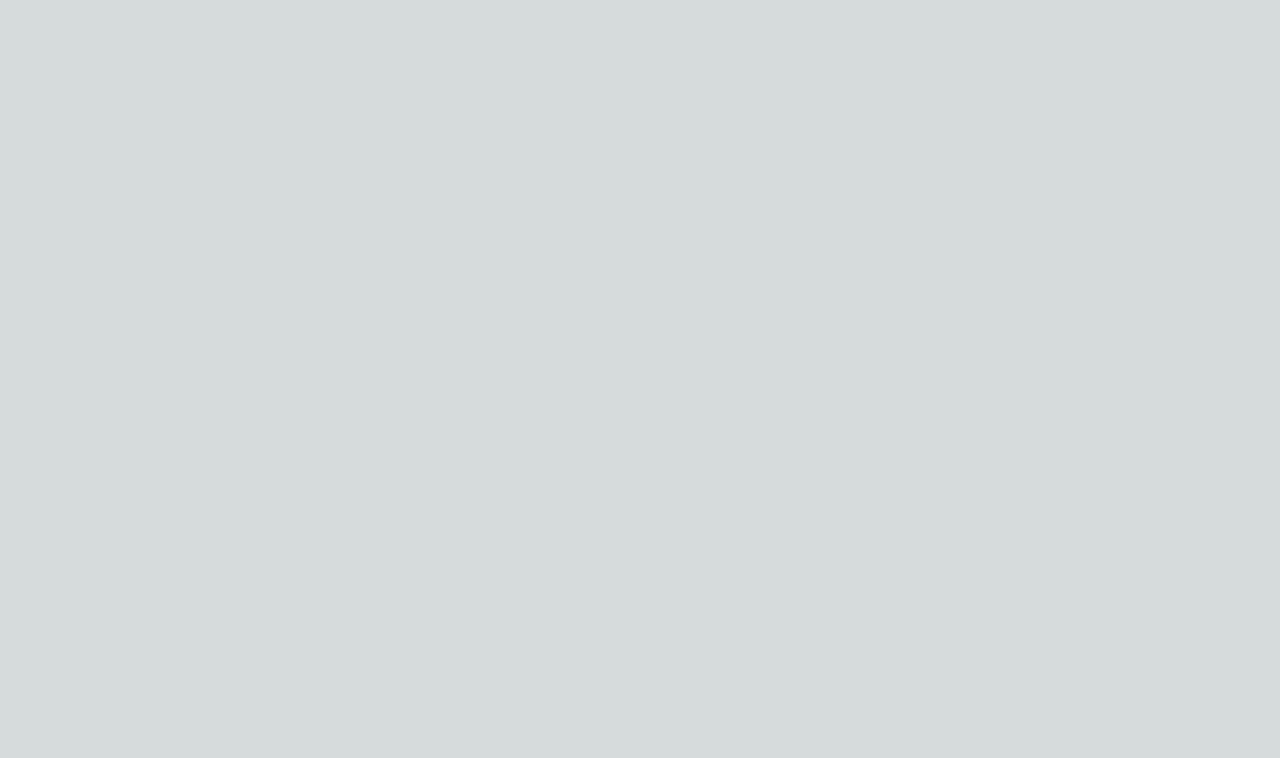
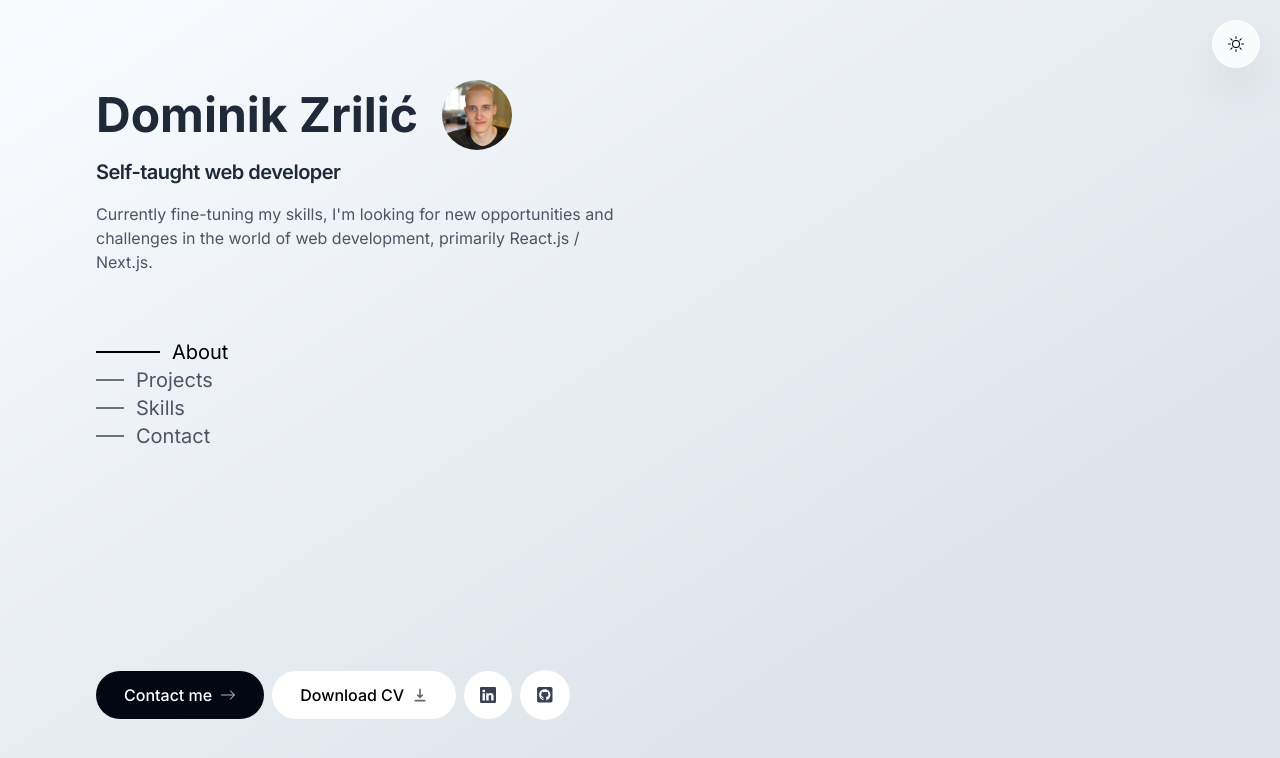
Before and after one commit to PapaZrix/portfolio, a Next.js app: page / in a window 1280 px wide. Shown: the top 758 px of the page. Built offline with nearby package versions, Linux system fonts and the light colour scheme.

Commit message:
Set up layout and header component

```diff
--- a/app/globals.css
+++ b/app/globals.css
@@ -2,32 +2,26 @@
 @tailwind components;
 @tailwind utilities;
 
-:root {
-  --foreground-rgb: 0, 0, 0;
-  --background-start-rgb: 214, 219, 220;
-  --background-end-rgb: 255, 255, 255;
+*,
+*::after,
+*::before {
+  box-sizing: border-box;
 }
 
-@media (prefers-color-scheme: dark) {
-  :root {
-    --foreground-rgb: 255, 255, 255;
-    --background-start-rgb: 0, 0, 0;
-    --background-end-rgb: 0, 0, 0;
-  }
-}
-
-body {
-  color: rgb(var(--foreground-rgb));
-  background: linear-gradient(
-      to bottom,
-      transparent,
-      rgb(var(--background-end-rgb))
-    )
-    rgb(var(--background-start-rgb));
+html {
+  font-family: ui-sans-serif, system-ui, -apple-system, BlinkMacSystemFont, 'Segoe UI', Roboto,
+    'Helvetica Neue', Arial, 'Noto Sans', sans-serif, 'Apple Color Emoji', 'Segoe UI Emoji',
+    'Segoe UI Symbol', 'Noto Color Emoji';
 }
 
 @layer utilities {
-  .text-balance {
-    text-wrap: balance;
+  .bg-main {
+    background-color: #4d4855 !important;
+    background-image: linear-gradient(-10deg, #4d4855 0%, #000000 74%) !important;
+  }
+
+  .bg-light {
+    background-color: #f9fcff;
+    background-image: linear-gradient(147deg, #f9fcff 0%, #dee4ea 74%);
   }
 }
--- a/app/layout.tsx
+++ b/app/layout.tsx
@@ -1,6 +1,10 @@
 import type { Metadata } from 'next';
 import { Inter } from 'next/font/google';
 import './globals.css';
+import Header from '@/components/Header';
+import ThemeContextProvider from '@/context/theme-context';
+import ThemeSwitch from '@/components/Theme';
+import ActiveSectionContextProvider from '@/context/section-context';
 
 const inter = Inter({ subsets: ['latin'] });
 
@@ -16,7 +20,17 @@ export default function RootLayout({
 }>) {
   return (
     <html lang='en'>
-      <body className={inter.className}>{children}</body>
+      <body className={`${inter.className} bg-light dark:bg-main`}>
+        <ThemeContextProvider>
+          <ActiveSectionContextProvider>
+            <div className='relative min-h-screen w-full lg:max-w-screen-2xl mx-auto lg:px-24 lg:flex flex-col sm:flex-row lg:justify-between lg:gap-8'>
+              <Header />
+              <main>{children}</main>
+              <ThemeSwitch />
+            </div>
+          </ActiveSectionContextProvider>
+        </ThemeContextProvider>
+      </body>
     </html>
   );
 }
--- /dev/null
+++ b/components/Header.tsx
@@ -0,0 +1,94 @@
+'use client';
+
+import { useActiveSectionContext } from '@/context/section-context';
+import { links } from '@/lib/data';
+import clsx from 'clsx';
+import Image from 'next/image';
+import Link from 'next/link';
+import { BsArrowRight, BsLinkedin } from 'react-icons/bs';
+import { FaGithubSquare } from 'react-icons/fa';
+import { HiDownload } from 'react-icons/hi';
+
+export default function Header() {
+  const { activeSection, setActiveSection, setTimeOfLastClick } = useActiveSectionContext();
+  console.log(activeSection);
+  return (
+    <header className='p-4 sm:p-0 w-full min-h-screen lg:sticky lg:top-0 lg:flex lg:flex-col lg:max-h-screen lg:w-1/2 lg:justify-between lg:py-20'>
+      <div>
+        <div className='flex items-center gap-3 sm:gap-6'>
+          <h1 className='text-4xl sm:text-5xl text-gray-800 dark:text-slate-200 font-bold'>
+            Dominik Zrilić
+          </h1>
+          <Image src='/zrix.jpg' alt='my photo' width={70} height={70} className='rounded-full' />
+        </div>
+        <h2 className='text-gray-800 dark:text-slate-200 mt-2 mb-4 text-lg tracking-tight sm:text-xl font-semibold'>
+          Self-taught web developer
+        </h2>
+        <p className='text-gray-600 dark:text-slate-400 max-w-xl'>
+          Currently fine-tuning my skills, I&apos;m looking for new opportunities and challenges in
+          the world of web development, primarily React.js / Next.js.
+        </p>
+        <ul id='nav' className='hidden sm:block mt-16 text-xl'>
+          {links.map((link) => (
+            <li key={link.hash}>
+              <Link
+                href={link.hash}
+                className='w-36 flex gap-3 items-center cursor-pointer group'
+                onClick={() => {
+                  setActiveSection(link.name);
+                  setTimeOfLastClick(Date.now());
+                }}
+              >
+                <span
+                  className={`h-[1.6px] group-hover:bg-black group-hover:w-16 duration-200 group-hover:dark:bg-white ${
+                    activeSection === link.name ? 'w-16 bg-black dark:bg-white' : 'w-7 bg-gray-500'
+                  }`}
+                ></span>
+                <span
+                  className={`group-hover:text-black group-hover:dark:text-white ${
+                    activeSection === link.name ? 'text-black dark:text-slate-200' : 'text-gray-600'
+                  }`}
+                >
+                  {link.name}
+                </span>
+              </Link>
+            </li>
+          ))}
+        </ul>
+      </div>
+      <div className='mt-6 sm:mt-0 flex justify-between sm:flex-row items-center sm:justify-start gap-2 font-medium'>
+        <Link
+          href='#contact'
+          className='w-1/3 text-sm sm:w-auto sm:text-base group bg-gray-950 text-white px-3 py-2 whitespace-nowrap sm:px-7 sm:py-3 flex items-center gap-2 rounded-full outline-none focus:scale-110 hover:scale-110 hover:bg-gray-950 active:scale-105 transition'
+        >
+          Contact me
+          <BsArrowRight className='opacity-70 group-hover:translate-x-1 transition' />
+        </Link>
+
+        <a
+          className='w-1/3 text-sm sm:w-auto sm:text-base group bg-white px-3 py-2 whitespace-nowrap sm:px-7 sm:py-3 flex items-center gap-2 rounded-full outline-none focus:scale-110 hover:scale-110 active:scale-105 transition cursor-pointer borderBlack dark:bg-white/10 dark:text-slate-200'
+          href='/CV.pdf'
+          download
+        >
+          Download CV <HiDownload className='opacity-60 group-hover:translate-y-1 transition' />
+        </a>
+
+        <a
+          className='bg-white p-3 sm:p-4 text-gray-700 hover:text-gray-950 flex items-center justify-center gap-2 rounded-full focus:scale-[1.15] hover:scale-[1.15] active:scale-105 transition cursor-pointer borderBlack dark:bg-white/10 dark:text-white/60'
+          href='https://www.linkedin.com/in/dominik-zrili%C4%87-3252a5136/'
+          target='_blank'
+        >
+          <BsLinkedin />
+        </a>
+
+        <a
+          className='bg-white p-3 sm:p-4 text-gray-700 flex justify-center items-center gap-2 text-[1.35rem] rounded-full focus:scale-[1.15] hover:scale-[1.15] hover:text-gray-950 active:scale-105 transition cursor-pointer borderBlack dark:bg-white/10 dark:text-white/60'
+          href='https://github.com/PapaZrix'
+          target='_blank'
+        >
+          <FaGithubSquare size='1.1rem' />
+        </a>
+      </div>
+    </header>
+  );
+}
--- /dev/null
+++ b/components/Theme.tsx
@@ -0,0 +1,17 @@
+'use client';
+
+import { useTheme } from '@/context/theme-context';
+import { BsMoon, BsSun } from 'react-icons/bs';
+
+export default function ThemeSwitch() {
+  const { theme, toggleTheme } = useTheme();
+
+  return (
+    <button
+      className='fixed top-5 right-5 bg-white w-[3rem] h-[3rem] bg-opacity-80 backdrop-blur-[0.5rem] border border-white border-opacity-40 shadow-2xl rounded-full flex items-center justify-center hover:scale-[1.15] active:scale-105 transition-all dark:bg-gray-950 dark:text-white'
+      onClick={toggleTheme}
+    >
+      {theme === 'light' ? <BsSun /> : <BsMoon />}
+    </button>
+  );
+}
--- /dev/null
+++ b/context/section-context.tsx
@@ -0,0 +1,47 @@
+'use client';
+
+import type { SectionName } from '@/lib/types';
+import React, { useState, createContext, useContext } from 'react';
+
+type ActiveSectionContextProviderProps = {
+  children: React.ReactNode;
+};
+
+type ActiveSectionContextType = {
+  activeSection: SectionName;
+  setActiveSection: React.Dispatch<React.SetStateAction<SectionName>>;
+  timeOfLastClick: number;
+  setTimeOfLastClick: React.Dispatch<React.SetStateAction<number>>;
+};
+
+export const ActiveSectionContext = createContext<ActiveSectionContextType | null>(null);
+
+export default function ActiveSectionContextProvider({
+  children,
+}: ActiveSectionContextProviderProps) {
+  const [activeSection, setActiveSection] = useState<SectionName>('About');
+  const [timeOfLastClick, setTimeOfLastClick] = useState(0);
+
+  return (
+    <ActiveSectionContext.Provider
+      value={{
+        activeSection,
+        setActiveSection,
+        timeOfLastClick,
+        setTimeOfLastClick,
+      }}
+    >
+      {children}
+    </ActiveSectionContext.Provider>
+  );
+}
+
+export function useActiveSectionContext() {
+  const context = useContext(ActiveSectionContext);
+
+  if (context === null) {
+    throw new Error('useActiveSectionContext must be used within an ActiveSectionContextProvider');
+  }
+
+  return context;
+}
--- /dev/null
+++ b/context/theme-context.tsx
@@ -0,0 +1,68 @@
+'use client';
+
+import React, { useEffect, useState, createContext, useContext } from 'react';
+
+type Theme = 'light' | 'dark';
+
+type ThemeContextProviderProps = {
+  children: React.ReactNode;
+};
+
+type ThemeContextType = {
+  theme: Theme;
+  toggleTheme: () => void;
+};
+
+const ThemeContext = createContext<ThemeContextType | null>(null);
+
+export default function ThemeContextProvider({ children }: ThemeContextProviderProps) {
+  const [theme, setTheme] = useState<Theme>('light');
+
+  const toggleTheme = () => {
+    if (theme === 'light') {
+      setTheme('dark');
+      window.localStorage.setItem('theme', 'dark');
+      document.documentElement.classList.add('dark');
+    } else {
+      setTheme('light');
+      window.localStorage.setItem('theme', 'light');
+      document.documentElement.classList.remove('dark');
+    }
+  };
+
+  useEffect(() => {
+    const localTheme = window.localStorage.getItem('theme') as Theme | null;
+
+    if (localTheme) {
+      setTheme(localTheme);
+
+      if (localTheme === 'dark') {
+        document.documentElement.classList.add('dark');
+      }
+    } else if (window.matchMedia('(prefers-color-scheme: dark)').matches) {
+      setTheme('dark');
+      document.documentElement.classList.add('dark');
+    }
+  }, []);
+
+  return (
+    <ThemeContext.Provider
+      value={{
+        theme,
+        toggleTheme,
+      }}
+    >
+      {children}
+    </ThemeContext.Provider>
+  );
+}
+
+export function useTheme() {
+  const context = useContext(ThemeContext);
+
+  if (context === null) {
+    throw new Error('useTheme must be used within a ThemeContextProvider');
+  }
+
+  return context;
+}
--- /dev/null
+++ b/lib/types.ts
@@ -0,0 +1,3 @@
+import { links } from './data';
+
+export type SectionName = (typeof links)[number]['name'];
--- a/package.json
+++ b/package.json
@@ -9,6 +9,7 @@
     "lint": "next lint"
   },
   "dependencies": {
+    "clsx": "^2.1.0",
     "framer-motion": "^11.0.3",
     "next": "14.1.0",
     "react": "^18",
--- a/tailwind.config.ts
+++ b/tailwind.config.ts
@@ -1,20 +1,15 @@
-import type { Config } from "tailwindcss";
+import type { Config } from 'tailwindcss';
 
 const config: Config = {
   content: [
-    "./pages/**/*.{js,ts,jsx,tsx,mdx}",
-    "./components/**/*.{js,ts,jsx,tsx,mdx}",
-    "./app/**/*.{js,ts,jsx,tsx,mdx}",
+    './pages/**/*.{js,ts,jsx,tsx,mdx}',
+    './components/**/*.{js,ts,jsx,tsx,mdx}',
+    './app/**/*.{js,ts,jsx,tsx,mdx}',
   ],
   theme: {
-    extend: {
-      backgroundImage: {
-        "gradient-radial": "radial-gradient(var(--tw-gradient-stops))",
-        "gradient-conic":
-          "conic-gradient(from 180deg at 50% 50%, var(--tw-gradient-stops))",
-      },
-    },
+    extend: {},
   },
+  darkMode: 'class',
   plugins: [],
 };
 export default config;
```
Also changed, not shown: 1 other file (tests, documents, lock files or other folders).
